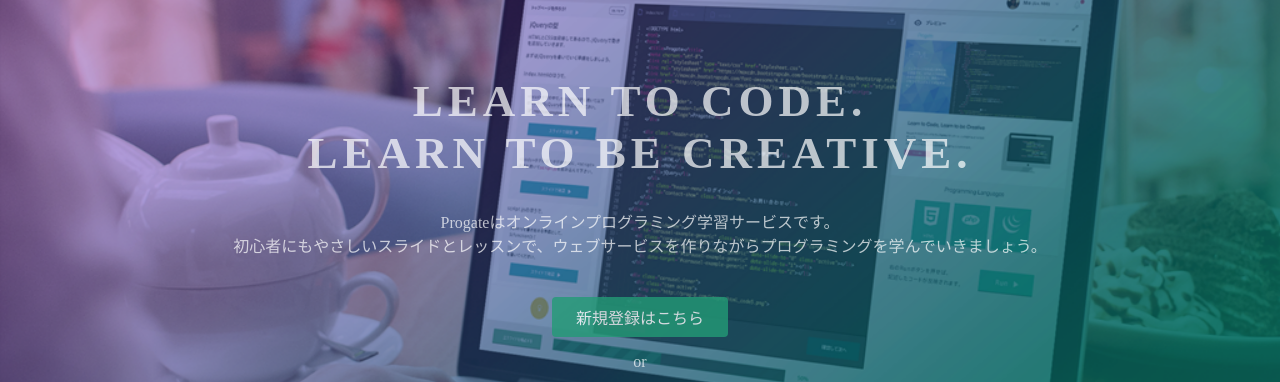
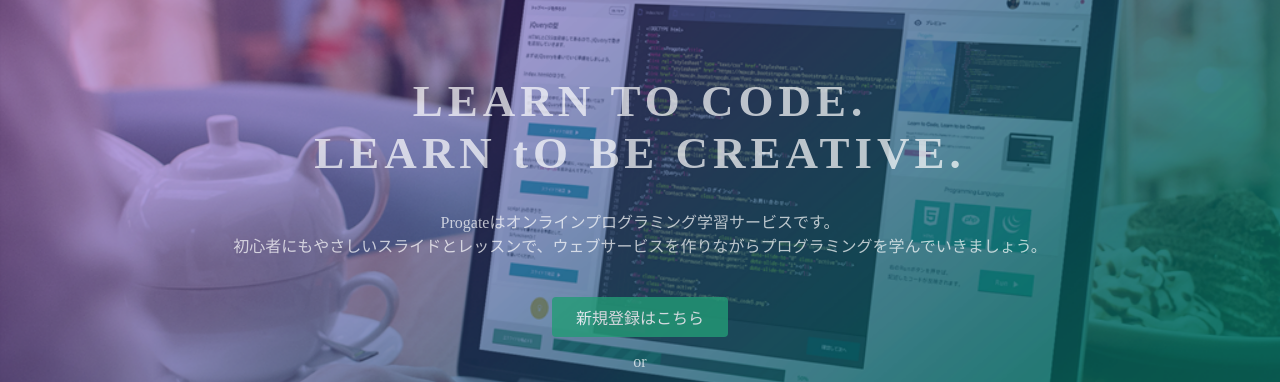
Before and after one commit to avan2022/avan2022.github.io, a plain HTML site: page index.html in a window 1280 px wide. Shown: the part 135-517 px from the top of the page. Drawn offline with Linux system fonts and the light colour scheme.

Commit message:
Update index.html

```diff
--- a/index.html
+++ b/index.html
@@ -23,7 +23,7 @@
   </header>
   <div class="top-wrapper">
     <div class="container">
-      <h1>LEARN TO CODE.<br>LEARN TO BE CREATIVE.</h1>
+      <h1>LEARN TO CODE.<br>LEARN tO BE CREATIVE.</h1>
       <p>Progateはオンラインプログラミング学習サービスです。<br>初心者にもやさしいスライドとレッスンで、ウェブサービスを作りながらプログラミングを学んでいきましょう。</p>
       <div class="btn-wrapper">
         <a href="#" class="btn signup">新規登録はこちら</a>
```
